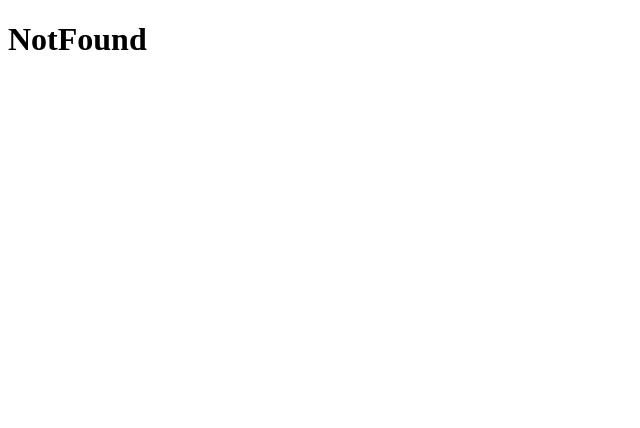
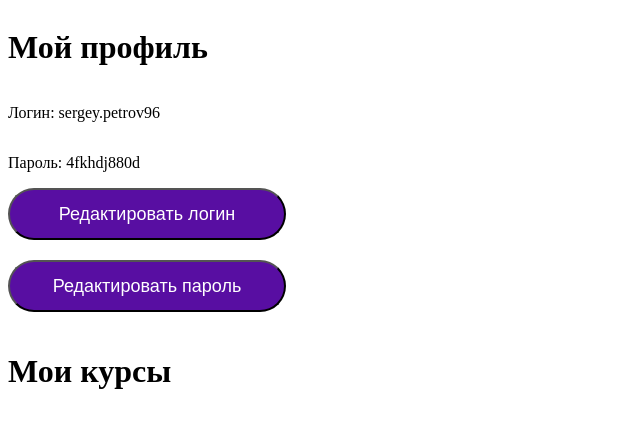
Before and after one commit to kennysyke/SkyProFit, a React (Create React App) app: page /account in a window 1280 px wide. Shown: the top 428 px of the page, without its empty margins (0-640 px from the left). Built offline with nearby package versions, Linux system fonts and the light colour scheme.

Commit message:
add profile page and login pass form

```diff
--- /dev/null
+++ b/src/components/profile/Styles.js
@@ -0,0 +1,113 @@
+import styled from 'styled-components';
+
+export const ContainerForm = styled.div`
+    max-width: 1920px;
+    height: 100vh;
+    margin: 0 auto;
+    position: relative;
+    display: flex;
+    justify-content: space-around;
+    align-items: center;
+`;
+
+export const NewDataForms = styled.div`
+    width: 366px;
+    height: 439px;
+    background: #ffffff;
+    border-radius: 12px;
+    display: flex;
+    flex-direction: column;
+    align-items: center;
+    justify-content: flex-end;
+}
+`;
+
+export const LabelForm = styled.div`
+width: 278.5px;
+height: 35px;
+}
+`;
+
+export const LoginInput = styled.input`
+width: 278.5px;
+height: 35px;
+border: none;
+border-bottom: 1px solid #D0CECE;;
+margin-bottom: 60px;
+padding-bottom: 8px;
+::placeholder {
+    color: #E1E1E1;
+    font-style: normal;
+    font-weight: 400;
+    font-size: 18px;
+    line-height: 24px;
+}
+}
+`;
+
+export const PasswordInput = styled.input`
+width: 278.5px;
+height: 35px;
+border: none;
+border-bottom: 1px solid #D0CECE;;
+margin-bottom: 60px;
+padding-bottom: 8px;
+::placeholder {
+    color: #E1E1E1;
+    font-style: normal;
+    font-weight: 400;
+    font-size: 18px;
+    line-height: 24px;
+}
+}
+`;
+
+export const BtnSave = styled.button`
+    width: 278px;
+    height: 52px;
+    background: #580ea2;
+    border-radius: 46px;
+    margin-bottom: 20px;
+    font-weight: 400;
+    font-size: 18px;
+    line-height: 24px;
+    color: #ffffff;
+`;
+
+export const ContainerProfile = styled.div`
+    max-width: 1920px;
+    margin: 0px auto;
+    position: relative;
+    display: flex;
+    align-items: flex-start;
+    flex-direction: column;
+`;
+
+export const BtnBox = styled.div`
+    max-width: 1920px;
+    position: relative;
+    display: flex;
+    align-items: flex-start;
+    flex-direction: column;
+`;
+
+export const BtnChange = styled.button`
+    width: 278px;
+    height: 52px;
+    background: #580ea2;
+    border-radius: 46px;
+    margin-bottom: 20px;
+    font-weight: 400;
+    font-size: 18px;
+    line-height: 24px;
+    color: #ffffff;
+`;
+
+export const ContainerCourse = styled.div`
+    max-width: 1920px;
+    margin: 0px auto;
+    position: relative;
+    display: flex;
+    align-items: flex-start;
+    flex-direction: column;
+`;
--- /dev/null
+++ b/src/components/profile/newlogin.jsx
@@ -0,0 +1,23 @@
+import React from 'react';
+import * as Styled from './Styles';
+
+function Newlogin() {
+  return (
+    <Styled.ContainerForm>
+        <Styled.NewDataForms>
+            {/* <Logo image="img/logoBlack.png" /> */}
+            <Styled.LabelForm>Новый логин</Styled.LabelForm>
+            <Styled.LoginInput
+            type="login"
+            placeholder="Логин"/>
+                <Styled.BtnSave>
+                    Сохранить
+                </Styled.BtnSave>
+        </Styled.NewDataForms>
+    </Styled.ContainerForm>
+
+
+)
+}
+
+export default Newlogin;
--- /dev/null
+++ b/src/components/profile/newpas.jsx
@@ -0,0 +1,24 @@
+import React from 'react';
+import * as Styled from './Styles';
+
+function Newpas() {
+  return (
+        <Styled.ContainerForm>
+            <Styled.NewDataForms>
+                {/* <Logo image="img/logoBlack.png" /> */}
+                <Styled.LabelForm>Новый пароль</Styled.LabelForm>
+                <Styled.PasswordInput
+                type="password"
+                placeholder="Пароль"/>
+                 <Styled.PasswordInput
+                type="password"
+                placeholder="Повторите пароль"/>
+                    <Styled.BtnSave>
+                        Сохранить
+                    </Styled.BtnSave>
+            </Styled.NewDataForms>
+        </Styled.ContainerForm>
+  )
+}
+
+export default Newpas;
--- a/src/components/profile/profile.jsx
+++ b/src/components/profile/profile.jsx
@@ -1,10 +1,36 @@
 import React from 'react';
+import * as Styled from './Styles';
+// import Newlogin from './newlogin';
+// import Newpas from './newpas';
 
 function Profile() {
 
   return (
     <div >
+      <Styled.ContainerProfile>
+        <h1>Мой профиль</h1>
+        <p>Логин: sergey.petrov96</p>
+        <p>Пароль: 4fkhdj880d</p>
+        <Styled.BtnBox>
+        <Styled.BtnChange>
+        Редактировать логин
+        </Styled.BtnChange>
+        <Styled.BtnChange>
+        Редактировать пароль
+        </Styled.BtnChange>
+        </Styled.BtnBox>
 
+
+      </Styled.ContainerProfile>
+
+      <Styled.ContainerCourse>
+        <h1>Мои курсы</h1>
+
+      </Styled.ContainerCourse>
+
+
+      {/* <Newlogin/>
+      <Newpas/> */}
     </div>
 
     )
--- /dev/null
+++ b/src/pages/account/index.jsx
@@ -0,0 +1,9 @@
+import Profile from "../../components/profile/profile";
+
+export const Account = () => {
+    return (
+      <div>
+        <Profile/>
+      </div>
+    );
+  }
--- a/src/routes/index.jsx
+++ b/src/routes/index.jsx
@@ -5,6 +5,7 @@ import { Login } from '../pages/login';
 import { Registration } from '../pages/signup';
 import { CourseUnauth } from '../pages/course-unauth';
 import { Proto2 } from '../pages/prototype2'
+import {Account} from '../pages/account'
 
 
 
@@ -16,6 +17,7 @@ export const AppRoutes = () => {
             <Route path="/login" element={<Login/>}/>
             <Route path="/registration" element={<Registration/>}/>
             <Route path="/course" element={<CourseUnauth/>}/>
+            <Route path="/account" element={<Account/>}/>
             <Route path="/proto2" element={<Proto2/>}/>
             <Route path="*" element={<NotFound />}/>
         </Routes>
```
